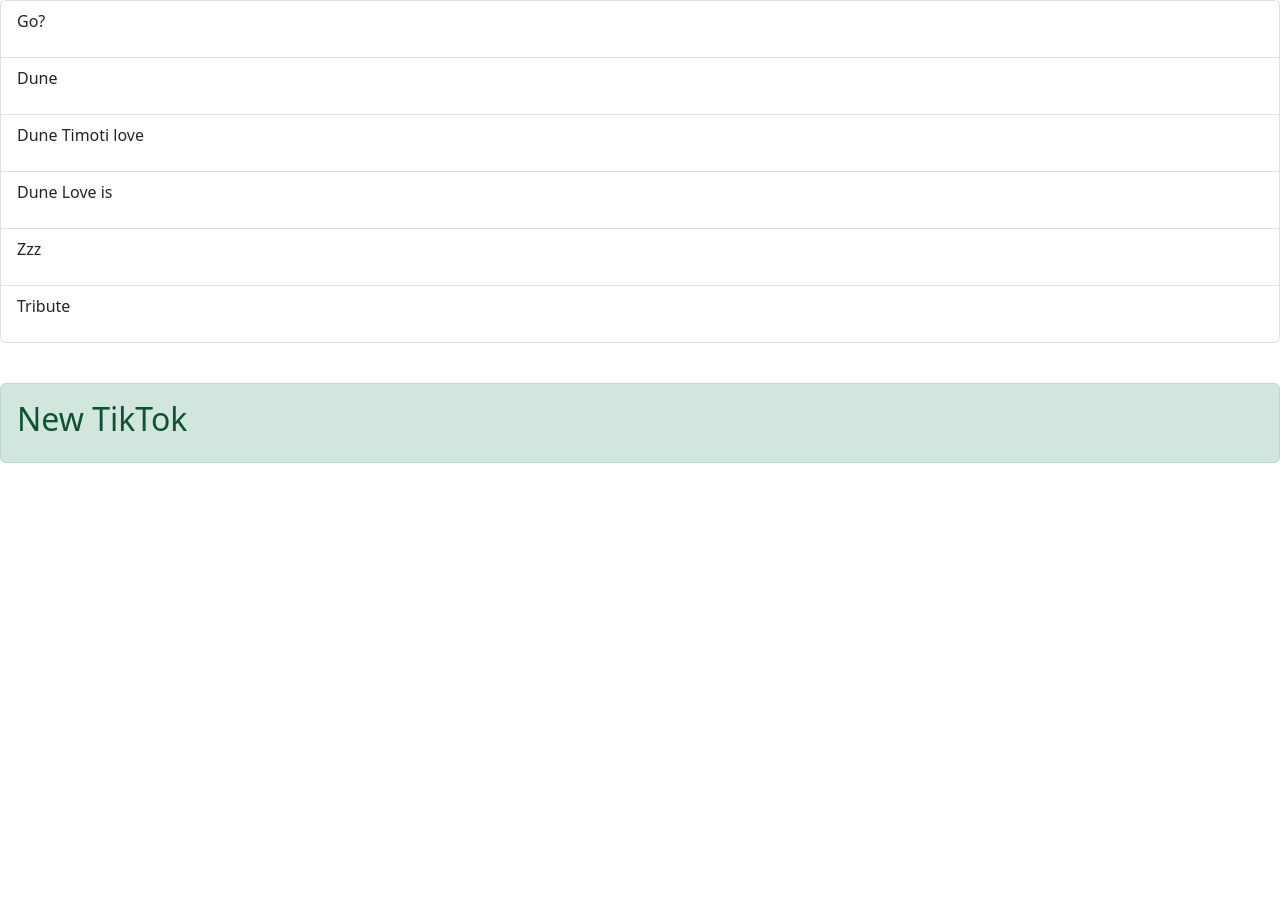
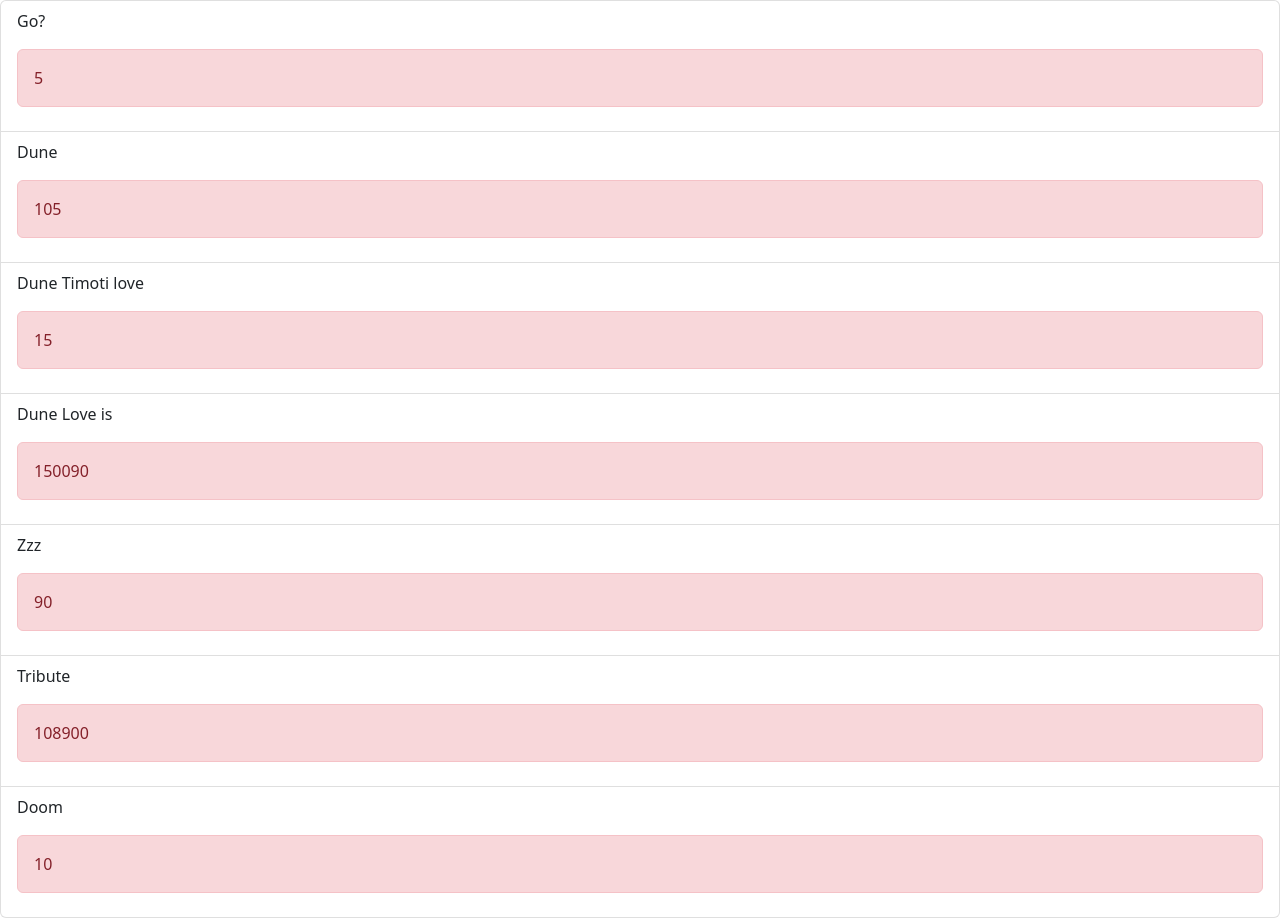
Before and after one commit to NikitaZZZ/tiktok-pen, a plain HTML site: page index.html in a window 1280 px wide. Shown: the top 921 px of the page. Before the commit the page ends 800 px from the top, so only its background shows below. Drawn offline with nearby package versions, Linux system fonts and the light colour scheme.

Commit message:
Little change
Changing design and adding likes

```diff
--- a/index.html
+++ b/index.html
@@ -19,6 +19,7 @@
       <ul class="list-group">
         <li class="list-group-item" v-for="name in names">
           <p>{{ name.title }}</p>
+          <p class="alert alert-danger" role="alert">{{ name.likes }}</p>
         </li>
       </ul>
     </div>
--- a/js/index.js
+++ b/js/index.js
@@ -2,12 +2,13 @@
   el: '#app',
   data: {
     names: [
-      {title: "Go?"},
-      {title: "Dune"},
-      {title: "Dune Timoti love"},
-      {title: "Dune Love is"},
-      {title: "Zzz"},
-      {title: "Tribute"},
+      {title: "Go?", likes: 5},
+      {title: "Dune", likes: 105},
+      {title: "Dune Timoti love", likes: 15},
+      {title: "Dune Love is", likes: 150090},
+      {title: "Zzz", likes: 90},
+      {title: "Tribute", likes: 108900},
+      {title: "Doom", likes: 10},
     ]
   }
 });
```
